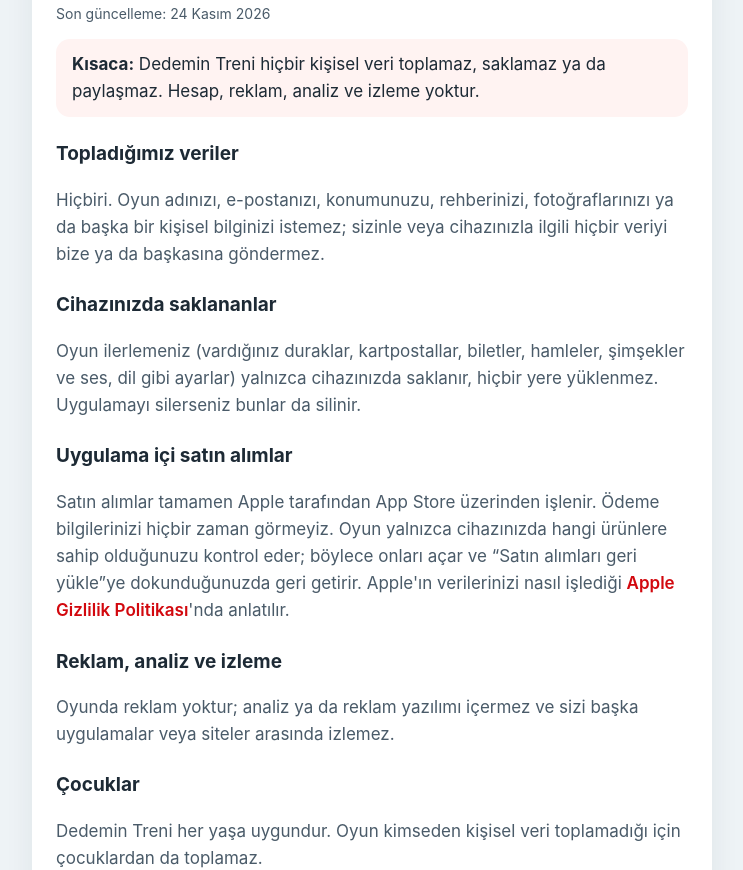
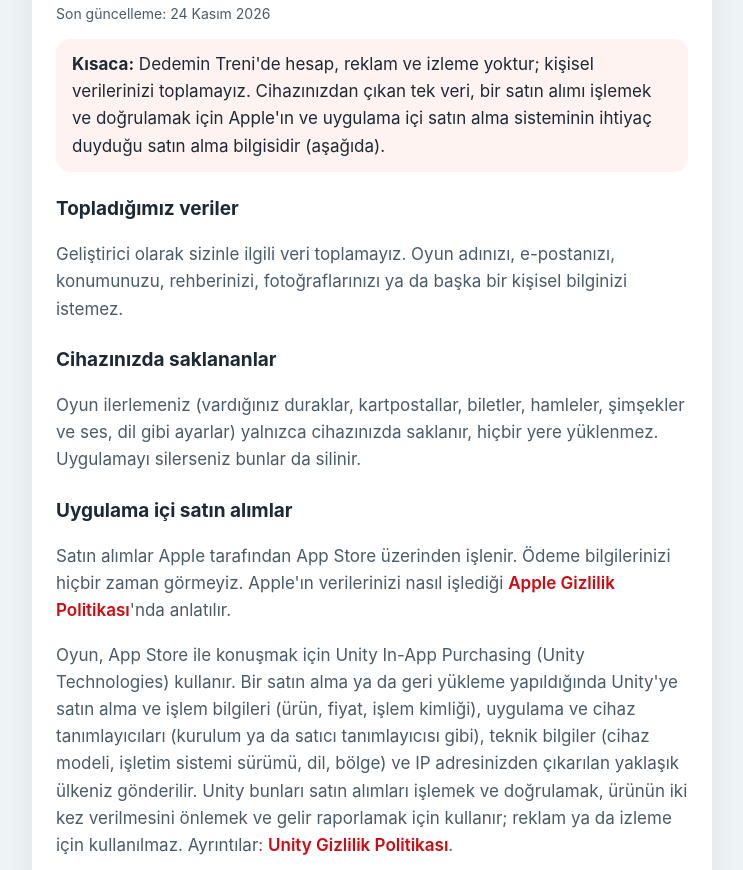
Before and after one commit to abdullahgocer0/grandpas-train, a plain HTML site: page tr/gizlilik.html in a window 1280 px wide. Shown: the part 193-1063 px from the top of the page, without its empty margins (268-1011 px from the left). Drawn offline with Linux system fonts and the light colour scheme.

Commit message:
Privacy: describe purchase data handled by Unity IAP

```diff
--- a/tr/gizlilik.html
+++ b/tr/gizlilik.html
@@ -7,17 +7,18 @@
 <a class="dil" href="../privacy.html">English</a>
 <h1>Gizlilik Politikası</h1>
 <p class="tarih">Son güncelleme: 24 Kasım 2026</p>
-<div class="vurgu"><strong>Kısaca:</strong> Dedemin Treni hiçbir kişisel veri toplamaz, saklamaz ya da paylaşmaz. Hesap, reklam, analiz ve izleme yoktur.</div>
+<div class="vurgu"><strong>Kısaca:</strong> Dedemin Treni'de hesap, reklam ve izleme yoktur; kişisel verilerinizi toplamayız. Cihazınızdan çıkan tek veri, bir satın alımı işlemek ve doğrulamak için Apple'ın ve uygulama içi satın alma sisteminin ihtiyaç duyduğu satın alma bilgisidir (aşağıda).</div>
 <h2>Topladığımız veriler</h2>
-<p>Hiçbiri. Oyun adınızı, e-postanızı, konumunuzu, rehberinizi, fotoğraflarınızı ya da başka bir kişisel bilginizi istemez; sizinle veya cihazınızla ilgili hiçbir veriyi bize ya da başkasına göndermez.</p>
+<p>Geliştirici olarak sizinle ilgili veri toplamayız. Oyun adınızı, e-postanızı, konumunuzu, rehberinizi, fotoğraflarınızı ya da başka bir kişisel bilginizi istemez.</p>
 <h2>Cihazınızda saklananlar</h2>
 <p>Oyun ilerlemeniz (vardığınız duraklar, kartpostallar, biletler, hamleler, şimşekler ve ses, dil gibi ayarlar) yalnızca cihazınızda saklanır, hiçbir yere yüklenmez. Uygulamayı silerseniz bunlar da silinir.</p>
 <h2>Uygulama içi satın alımlar</h2>
-<p>Satın alımlar tamamen Apple tarafından App Store üzerinden işlenir. Ödeme bilgilerinizi hiçbir zaman görmeyiz. Oyun yalnızca cihazınızda hangi ürünlere sahip olduğunuzu kontrol eder; böylece onları açar ve “Satın alımları geri yükle”ye dokunduğunuzda geri getirir. Apple'ın verilerinizi nasıl işlediği <a href="https://www.apple.com/tr/legal/privacy/">Apple Gizlilik Politikası</a>'nda anlatılır.</p>
+<p>Satın alımlar Apple tarafından App Store üzerinden işlenir. Ödeme bilgilerinizi hiçbir zaman görmeyiz. Apple'ın verilerinizi nasıl işlediği <a href="https://www.apple.com/tr/legal/privacy/">Apple Gizlilik Politikası</a>'nda anlatılır.</p>
+<p>Oyun, App Store ile konuşmak için Unity In-App Purchasing (Unity Technologies) kullanır. Bir satın alma ya da geri yükleme yapıldığında Unity'ye satın alma ve işlem bilgileri (ürün, fiyat, işlem kimliği), uygulama ve cihaz tanımlayıcıları (kurulum ya da satıcı tanımlayıcısı gibi), teknik bilgiler (cihaz modeli, işletim sistemi sürümü, dil, bölge) ve IP adresinizden çıkarılan yaklaşık ülkeniz gönderilir. Unity bunları satın alımları işlemek ve doğrulamak, ürünün iki kez verilmesini önlemek ve gelir raporlamak için kullanır; reklam ya da izleme için kullanılmaz. Ayrıntılar: <a href="https://unity.com/legal/privacy-policy">Unity Gizlilik Politikası</a>.</p>
 <h2>Reklam, analiz ve izleme</h2>
-<p>Oyunda reklam yoktur; analiz ya da reklam yazılımı içermez ve sizi başka uygulamalar veya siteler arasında izlemez.</p>
+<p>Oyunda reklam yoktur; reklam yazılımı içermez, reklam tanımlayıcınızı kullanmaz ve sizi başka uygulamalar veya siteler arasında izlemez.</p>
 <h2>Çocuklar</h2>
-<p>Dedemin Treni her yaşa uygundur. Oyun kimseden kişisel veri toplamadığı için çocuklardan da toplamaz.</p>
+<p>Dedemin Treni her yaşa uygundur. Yalnızca biri satın alma ya da geri yükleme yaptığında gönderilen yukarıdaki satın alma bilgisi dışında oyun, çocuklar dahil kimseden veri göndermez.</p>
 <h2>Değişiklikler</h2>
 <p>Bu politika değişirse yeni hâli bu sayfada yeni tarihiyle yayımlanır.</p>
 <h2>İletişim</h2>
```
Also changed, not shown: index.html (+1 -1 lines), privacy.html (+6 -5 lines), tr/index.html (+1 -1 lines).
